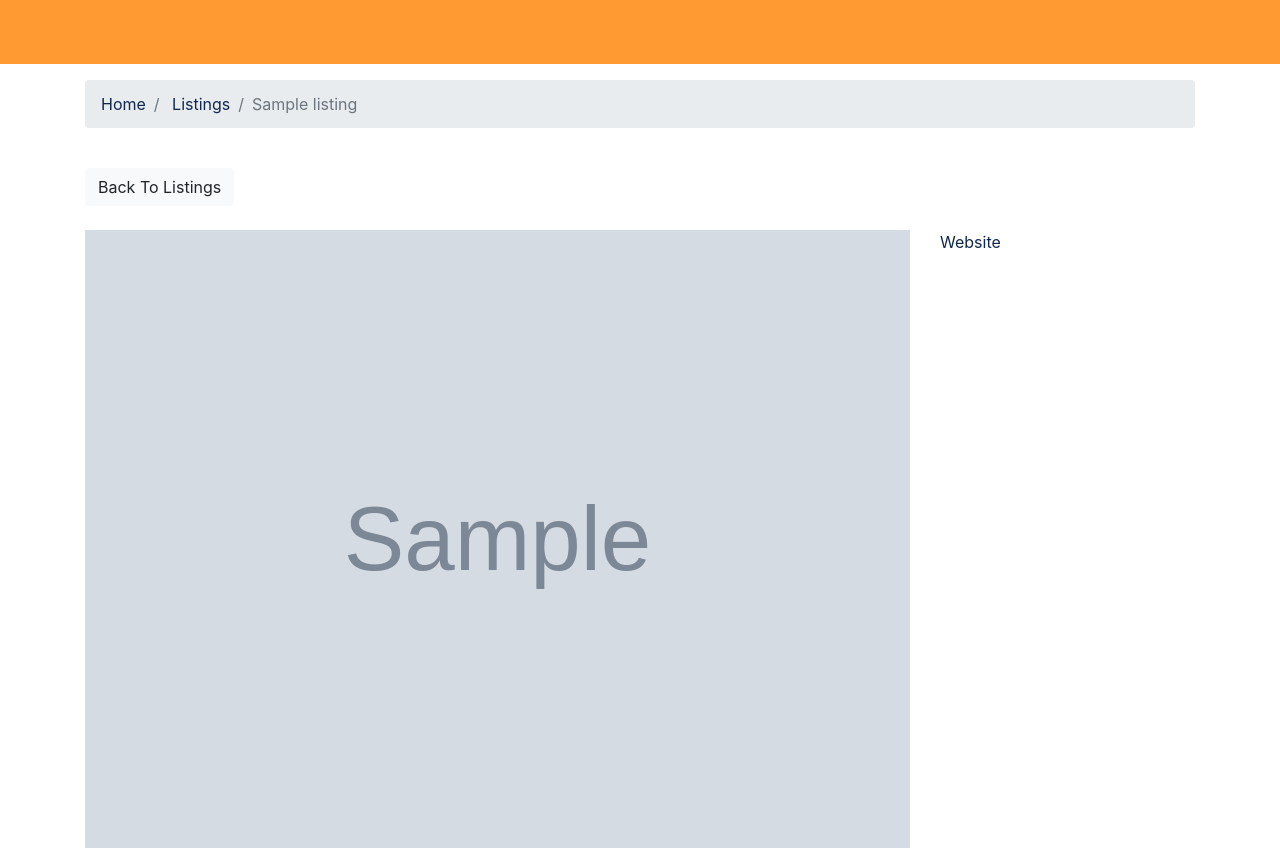
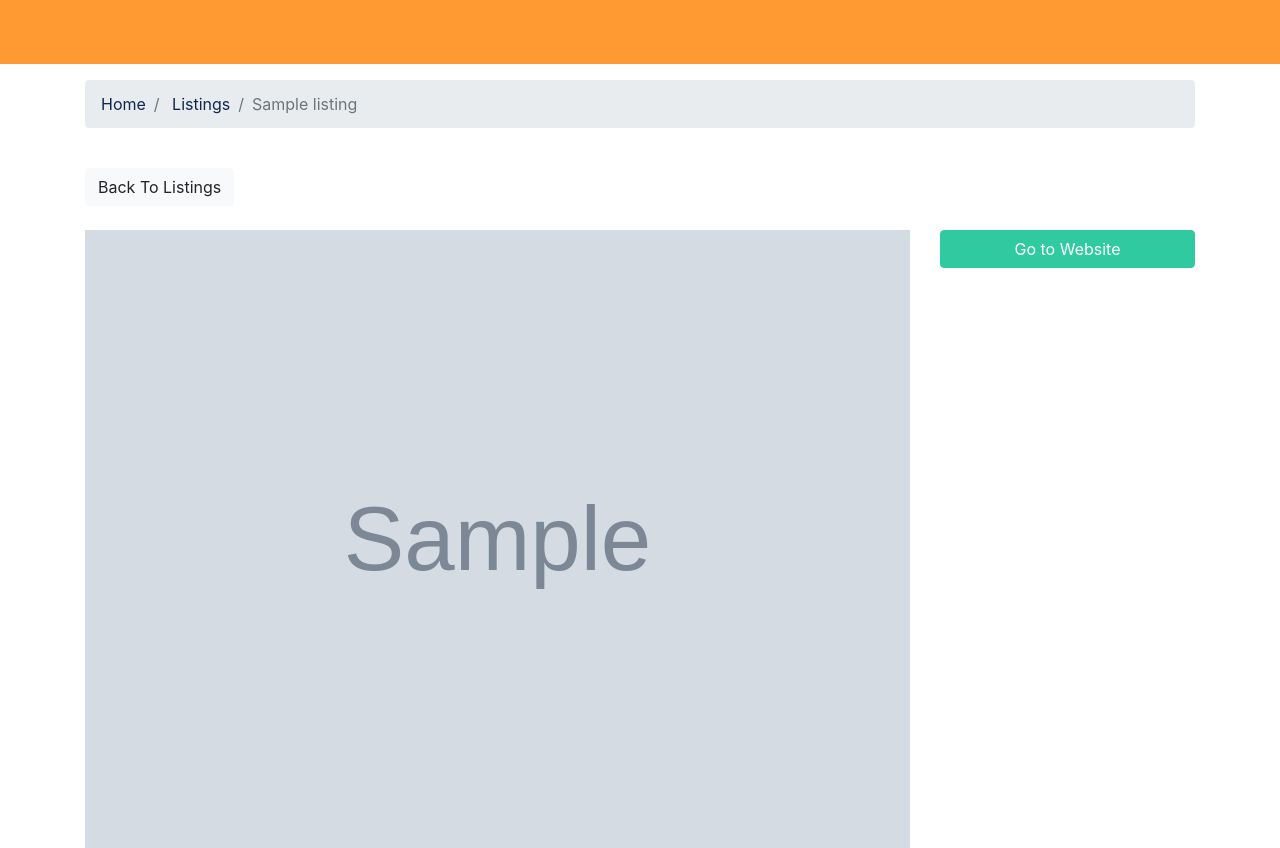
Before and after one commit to seabazz/btre, a Django app: page /listings/1 in a window 1280 px wide. Shown: the part 347-1195 px from the top of the page. Run offline with Django 3.2, Linux system fonts and the light colour scheme; tables that the repository leaves empty hold one stand-in row (values such as "Sample post"); grey boxes marked "Sample" are stand-in pictures; some libraries are stand-ins or nearby versions.

Commit message:
add go-to-website button

```diff
--- a/templates/listings/listing.html
+++ b/templates/listings/listing.html
@@ -144,7 +144,7 @@
               </div>
             </div>
             <div class="col-md-3">
-              <a href="http://{{listing.bedrooms}}">Website</a>
+                  <a href="http://{{listing.bedrooms}}" class="btn btn-secondary btn-block">Go to Website</a>
             </div>
            <!--<div class="col-md-3">
                         <a href="{% url 'listing' listing.id %}" class="btn btn-secondary btn-block">Go to Website</a>
```
